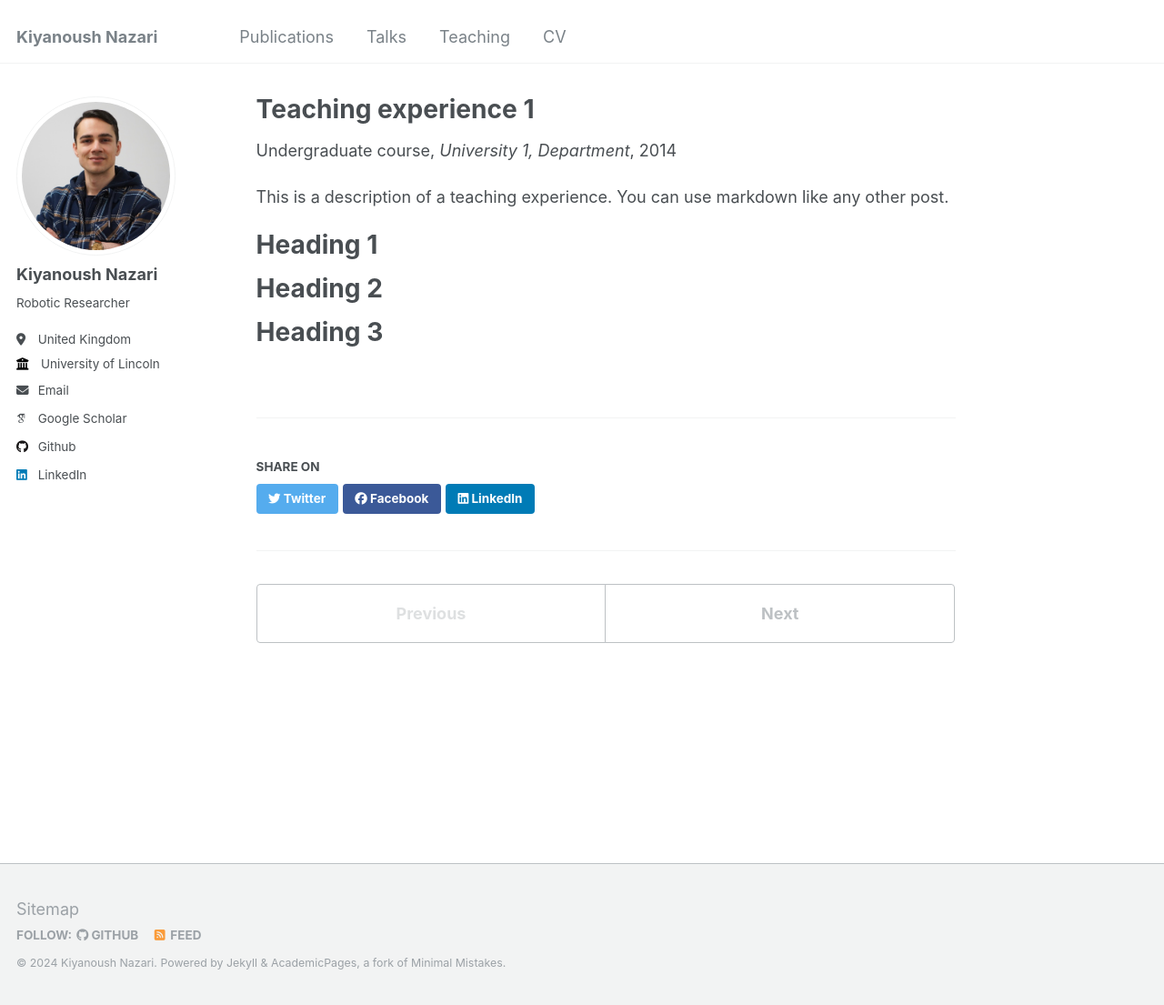
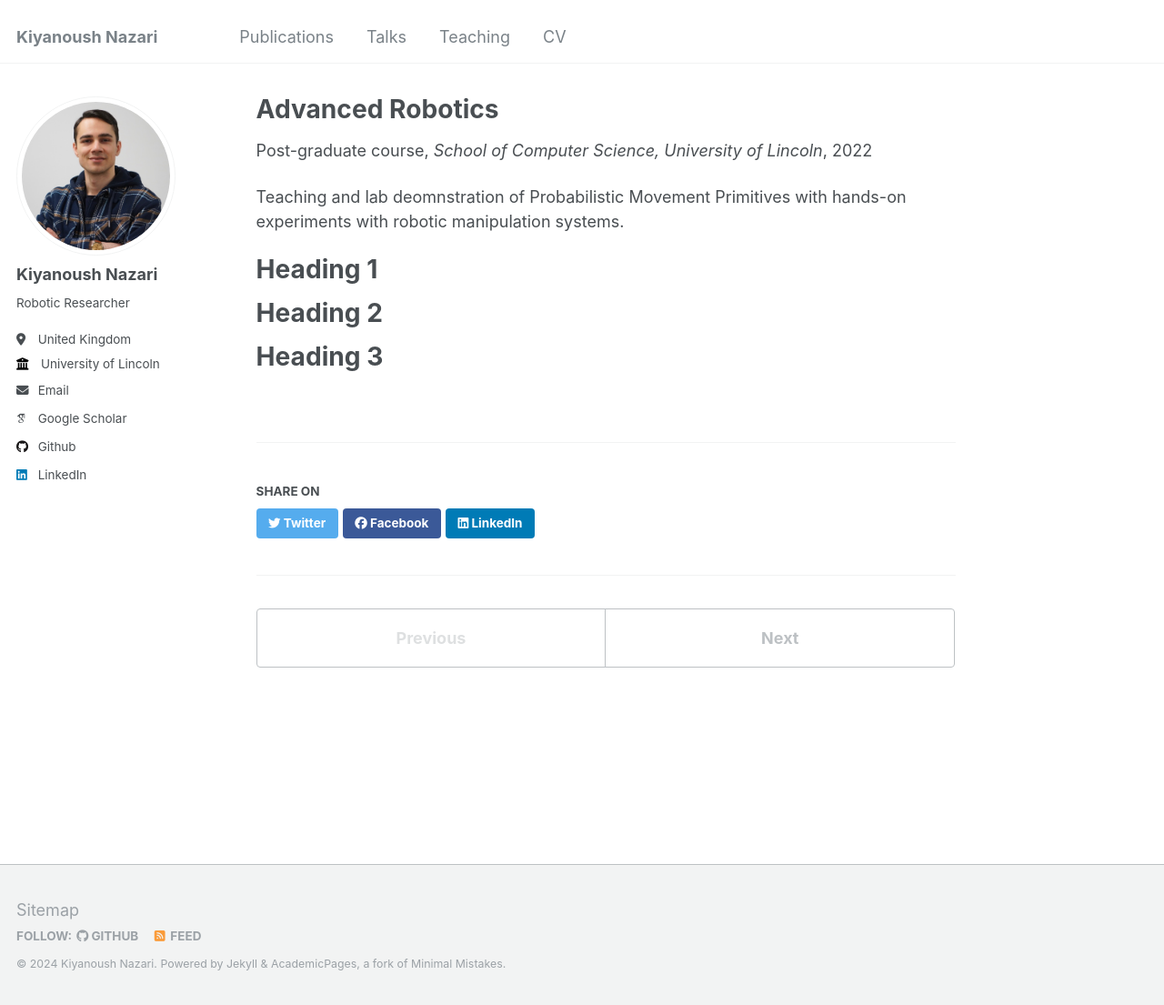
Before and after one commit to kiyanoush-nazari/kiyanoush-nazari.github.io, a Jekyll site: the page built from _teaching/2014-spring-teaching-1.md, in a window 1280 px wide and 1105 px high. Shown: the whole window at 91% size. Built offline with Jekyll 4.4.1, drawn with Linux system fonts in a browser that asks for light colours; some web fonts are replaced.

```diff
--- a/_teaching/2014-spring-teaching-1.md
+++ b/_teaching/2014-spring-teaching-1.md
@@ -1,14 +1,14 @@
 ---
-title: "Teaching experience 1"
+title: "Advanced Robotics"
 collection: teaching
-type: "Undergraduate course"
+type: "Post-graduate course"
 permalink: /teaching/2014-spring-teaching-1
-venue: "University 1, Department"
-date: 2014-01-01
-location: "City, Country"
+venue: "School of Computer Science, University of Lincoln"
+date: 2022-09-20
+location: "Lincoln, UK"
 ---
 
-This is a description of a teaching experience. You can use markdown like any other post.
+Teaching and lab deomnstration of Probabilistic Movement Primitives with hands-on experiments with robotic manipulation systems.
 
 Heading 1
 ======
```
Also changed, not shown: _pages/about.md (+11 -6 lines), _teaching/2015-spring-teaching-2.md (+5 -5 lines).
